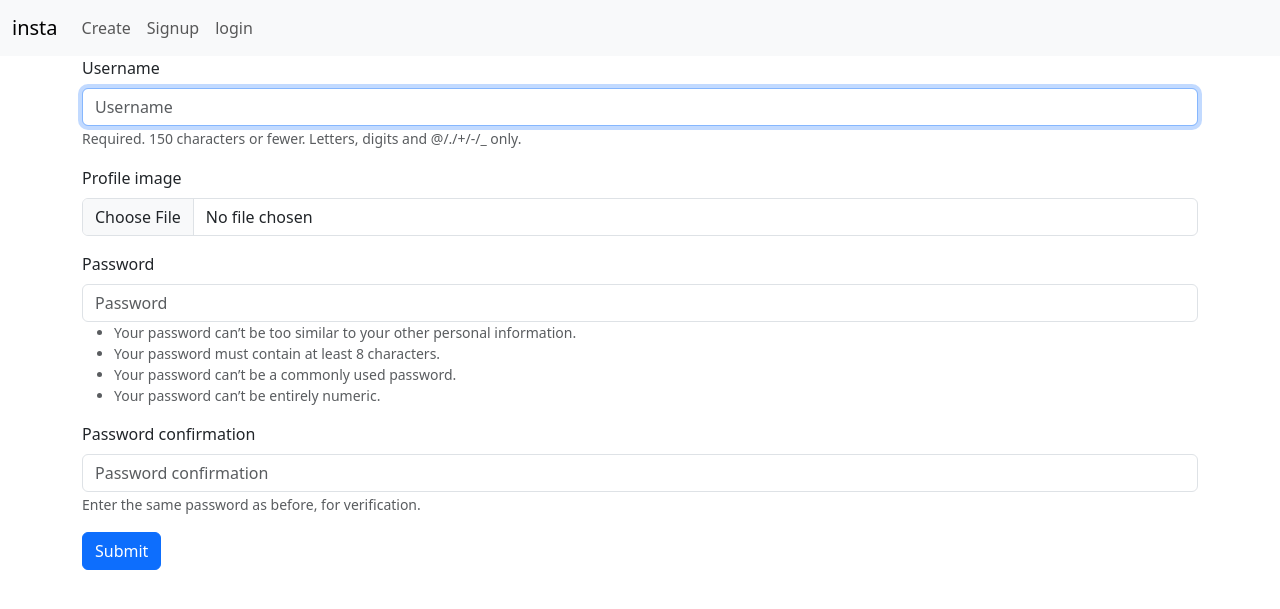
After one commit to dsvit100/insta, a Django app: page /accounts/signup/ in a window 1280 px wide. The commit adds this page. Shown: the top 609 px of the page. Run offline with Django 5.2, Linux system fonts and the light colour scheme; parts of the project's set-up code (start-up, migrations or seed data) failed here and were passed over; some libraries are stand-ins or nearby versions.

Commit message:
Signup기능구현

```diff
--- /dev/null
+++ b/accounts/forms.py
@@ -0,0 +1,7 @@
+from django.contrib.auth.forms import UserCreationForm
+from .models import User
+
+class CustomUserCreationForm(UserCreationForm):
+    class Meta():
+        model = User
+        fields = ('username', 'profile_image', ) # 이건 어디서 왔는가
--- a/accounts/models.py
+++ b/accounts/models.py
@@ -1,7 +1,6 @@
 from django.db import models
 from django.contrib.auth.models import AbstractUser
 from django_resized import ResizedImageField
-from django.conf import settings
 
 # Create your models here.
 
--- /dev/null
+++ b/accounts/templates/signup.html
@@ -0,0 +1,10 @@
+{% extends 'base.html' %}
+{% load django_bootstrap5 %}
+{% block body %}
+<form action="" method="POST" enctype="multipart/form-data">
+    {% csrf_token %}
+    {% bootstrap_form form %}
+    <input type="submit" class="btn btn-primary">
+</form>
+
+{% endblock %}
--- /dev/null
+++ b/accounts/urls.py
@@ -0,0 +1,8 @@
+from django.urls import path
+from . import views
+
+app_name = 'accounts'
+
+urlpatterns = [
+    path('signup/', views.signup, name='signup'),
+]
--- a/accounts/views.py
+++ b/accounts/views.py
@@ -1,3 +1,17 @@
-from django.shortcuts import render
+from django.shortcuts import render, redirect
+from .forms import CustomUserCreationForm
 
 # Create your views here.
+
+def signup(request):
+    if request.method == 'POST':
+        form = CustomUserCreationForm(request.POST, request.FILES)
+        if form.is_valid():
+            form.save()
+            return redirect('posts:index')
+    else:
+        form = CustomUserCreationForm()
+    context = {
+        'form': form,
+    }
+    return render(request, 'signup.html', context)
--- a/insta/urls.py
+++ b/insta/urls.py
@@ -22,5 +22,6 @@ from django.conf import settings
 urlpatterns = [
     path('admin/', admin.site.urls),
     path('posts/', include('posts.urls')),
+    path('accounts/', include('accounts.urls'))
 ] + static(settings.MEDIA_URL, document_root=settings.MEDIA_ROOT)
 # 앞에 있는 경로로 들어오면 뒤를 실행해 주세요 (들어올 때마다 실행해주세요)
--- a/templates/_nav.html
+++ b/templates/_nav.html
@@ -7,7 +7,7 @@
       <div class="collapse navbar-collapse" id="navbarNavAltMarkup">
         <div class="navbar-nav">
           <a class="nav-link" href="{% url 'posts:create' %}">Create</a>
-          <a class="nav-link" href="#">Signup</a>
+          <a class="nav-link" href="{% url 'accounts:signup' %}">Signup</a>
           <a class="nav-link" href="#">login</a>
         </div>
       </div>
```
Also changed, not shown: accounts/migrations/0001_initial.py, db.sqlite3, 1 other file.
